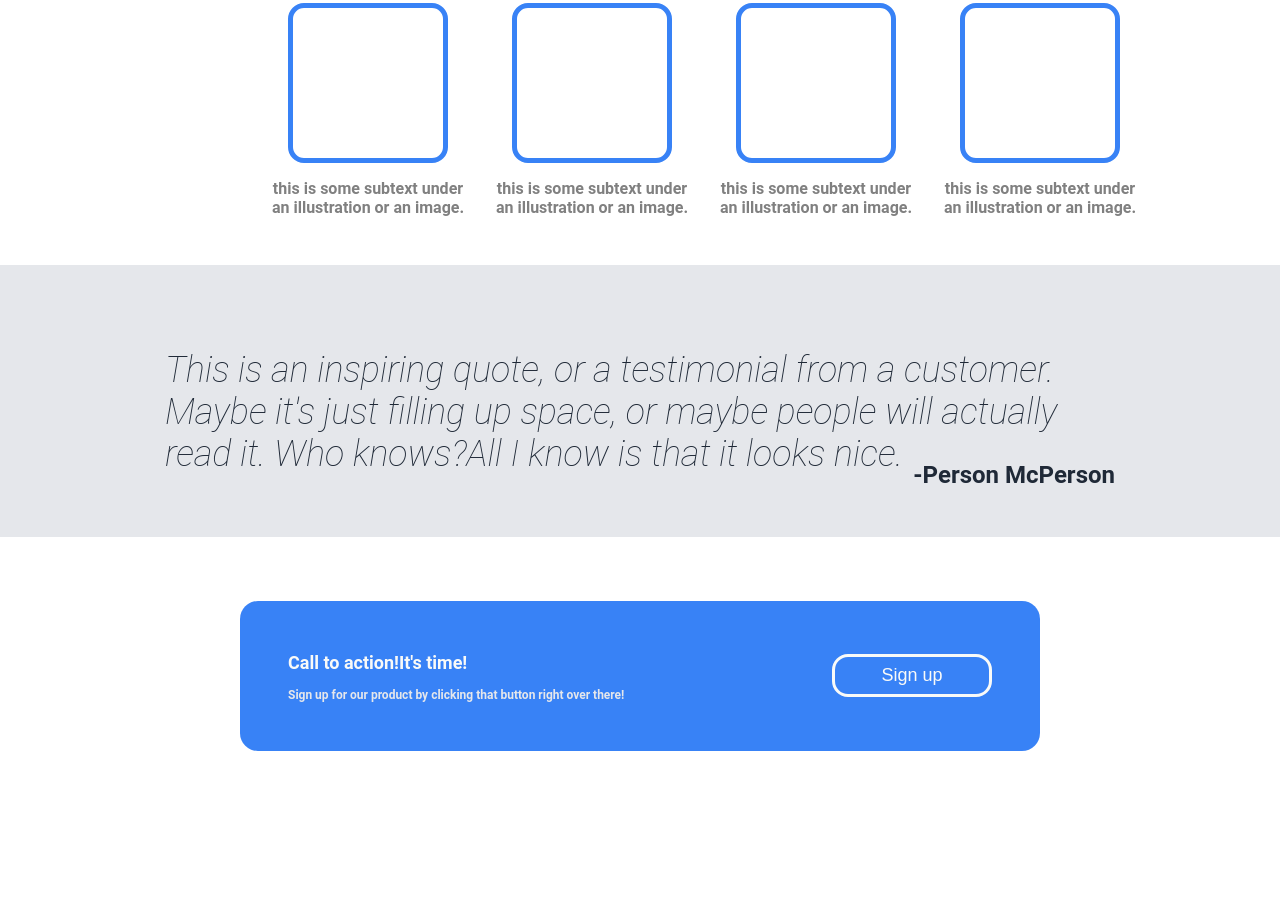
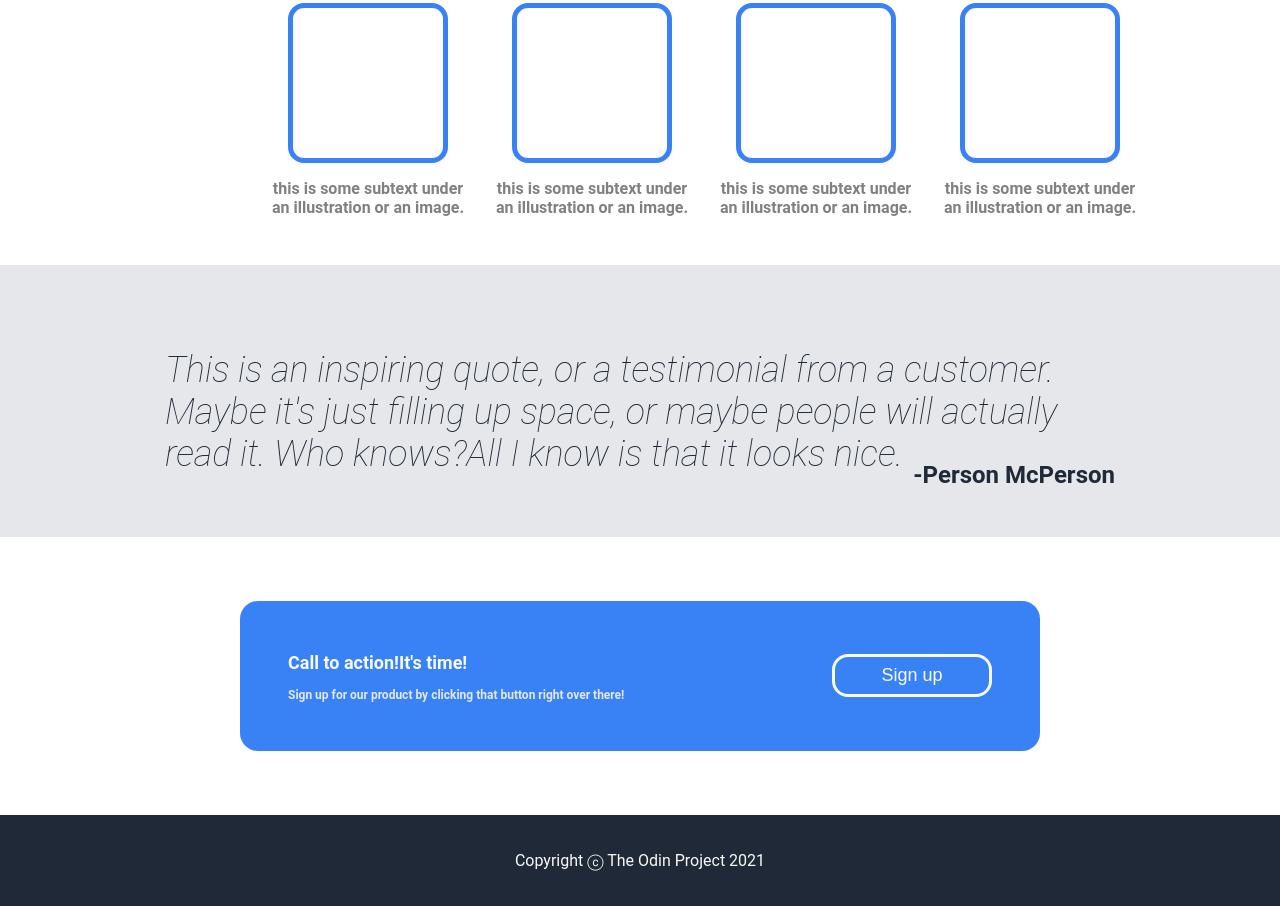
Before and after one commit to dzemojuka/odin-landing-page, a plain HTML site: page html/index.html in a window 1280 px wide. Shown: the part 660-1566 px from the top of the page. Before the commit the page ends 1475 px from the top, so only its background shows below. Drawn offline with Linux system fonts and the light colour scheme.

Commit message:
Add footer section

```diff
--- a/css/styles.css
+++ b/css/styles.css
@@ -174,3 +174,8 @@ color: #e5e7eb;
     border-radius: 16px;
     border: solid #F9FAF8 3px;
   }
+  .footer {
+    background-color:#1F2937;
+    text-align:center;
+    padding:36px;
+  }
--- a/html/index.html
+++ b/html/index.html
@@ -80,5 +80,8 @@
     </div>
 </div>
 </div>
+<div class="footer">
+    Copyright ⓒ The Odin Project 2021
+</div>
 </body>
 </html>
```
